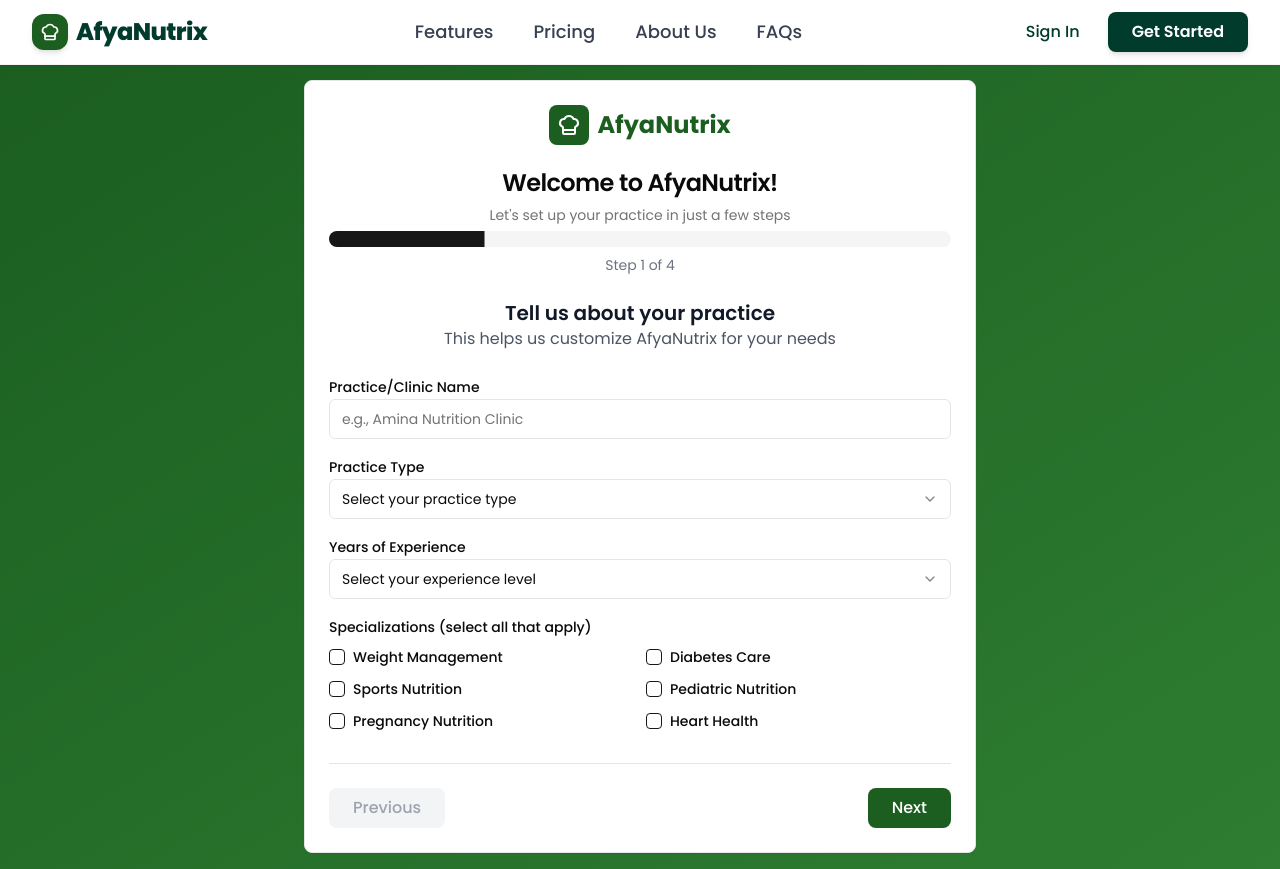
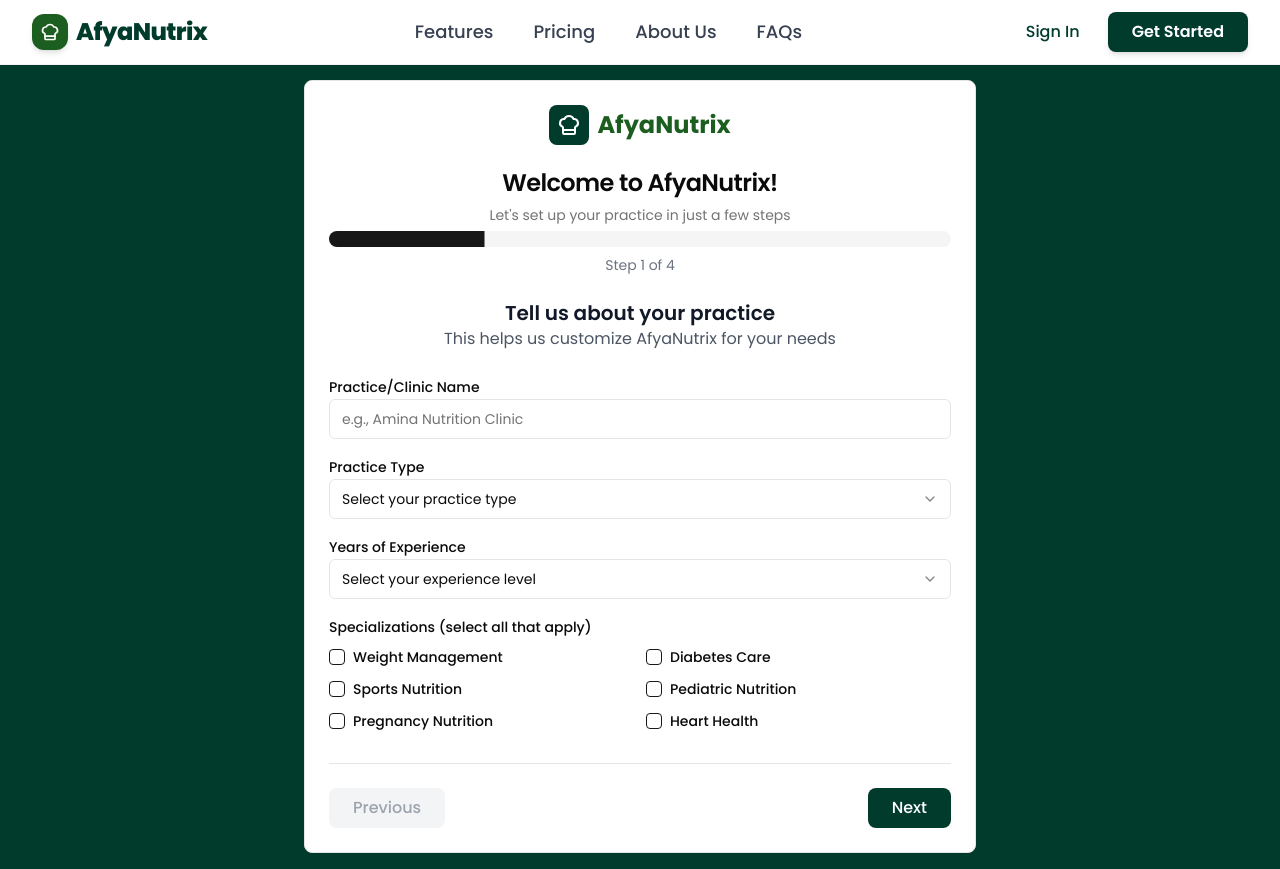
Before and after one commit to Keith-koki77/AfyaNutrix-Prototype, a Next.js app: page /onboarding in a window 1280 px wide. Built offline with nearby package versions, Linux system fonts and the light colour scheme.

Commit message:
Onboarding page updated

```diff
--- a/app/onboarding/page.tsx
+++ b/app/onboarding/page.tsx
@@ -85,18 +85,18 @@ export default function OnboardingPage() {
  };
 
  return (
-  <div className="min-h-screen bg-gradient-to-br from-[#1B5E20] to-[#2E7D32] flex items-center justify-center p-4">
+  <div className="min-h-screen bg-[#003B2C] flex items-center justify-center p-4">
    <Card className="w-full max-w-2xl">
     <CardHeader className="text-center">
      <div className="flex items-center justify-center space-x-2 mb-4">
-      <div className="w-10 h-10 bg-[#1B5E20] rounded-lg flex items-center justify-center">
+      <div className="w-10 h-10 bg-[#003B2C] rounded-lg flex items-center justify-center">
        <ChefHat className="w-6 h-6 text-white" />
       </div>
       <span className="text-2xl font-bold text-[#1B5E20]">AfyaNutrix</span>
      </div>
      <CardTitle className="text-2xl">Welcome to AfyaNutrix!</CardTitle>
      <CardDescription>
-      Let&apos;s set up your practice in just a few steps
+      Let's set up your practice in just a few steps
      </CardDescription>
      <div className="mt-4">
       <Progress value={progress} className="w-full" />
@@ -433,7 +433,7 @@ export default function OnboardingPage() {
       </button>
       <button
        onClick={handleNext}
-       className="px-6 py-2 bg-[#1B5E20] text-white rounded-lg font-medium hover:bg-[#2E7D32]"
+       className="px-6 py-2 bg-[#003B2C] text-white rounded-lg font-medium hover:bg-[#1B5E20]"
       >
        {currentStep === totalSteps ? "Complete Setup" : "Next"}
       </button>
```
